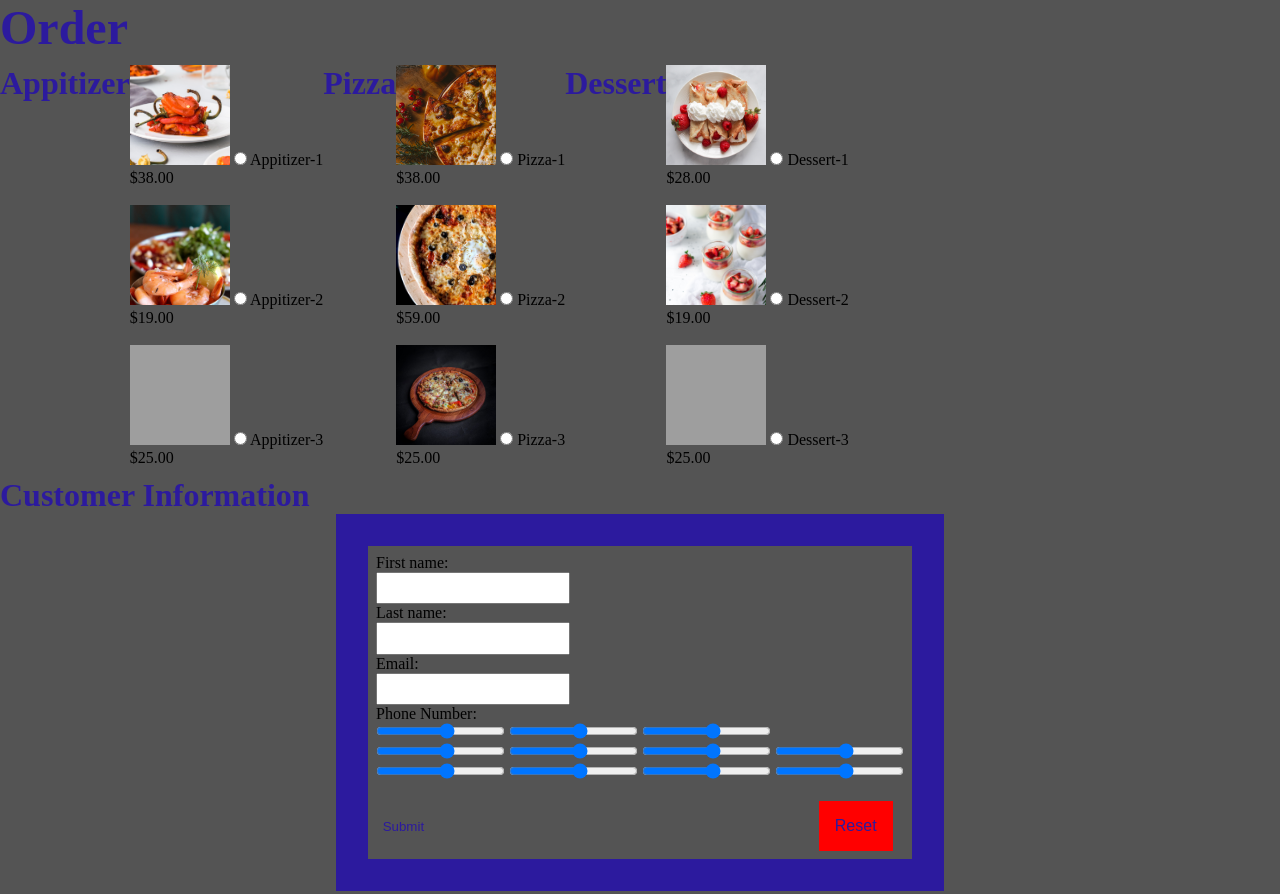
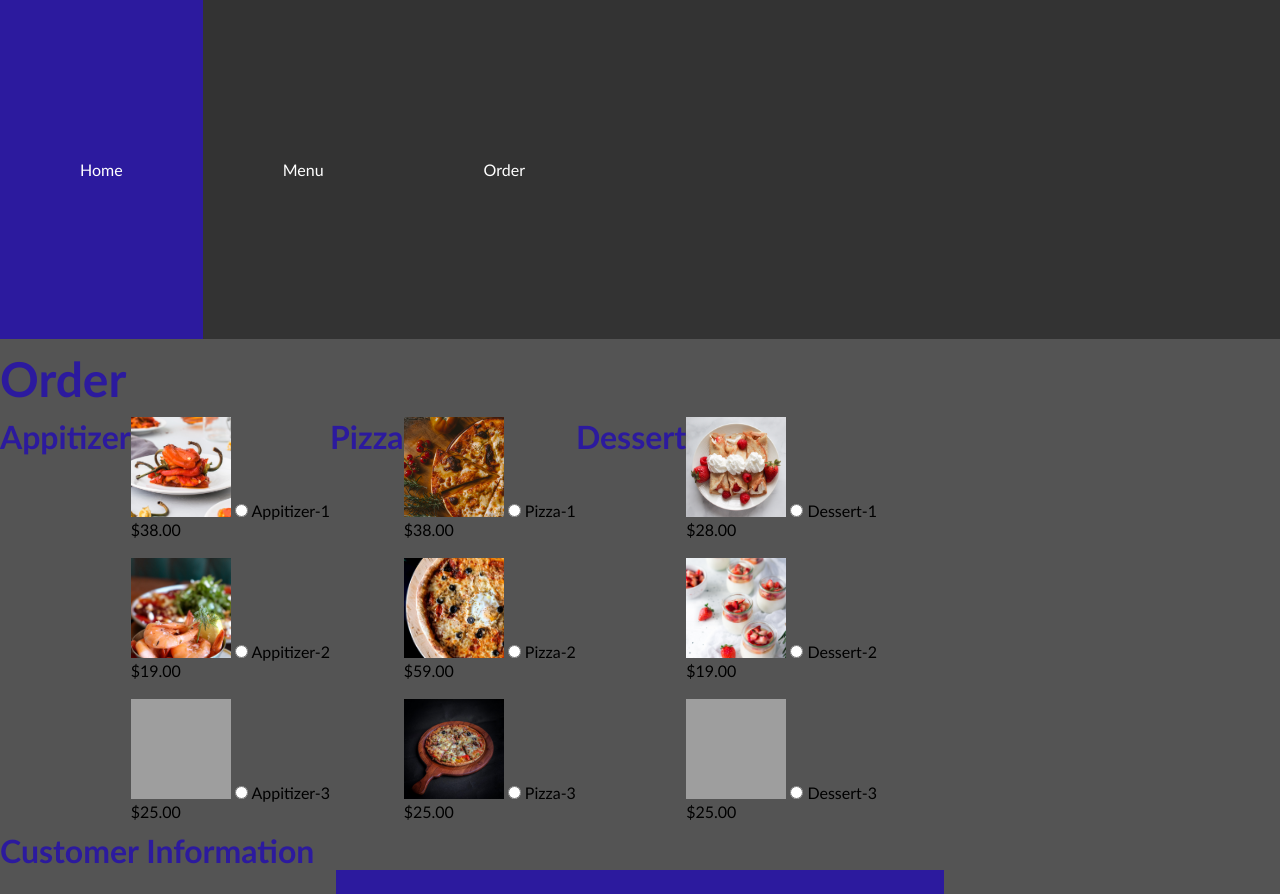
Before and after one commit to sachika13125/terrible-website-contest-sachika, a plain HTML site: page pages/order.html in a window 1280 px wide. Shown: the top 894 px of the page. Drawn offline with Linux system fonts and the light colour scheme; grey boxes are pictures that could not be loaded.

Commit message:
update files

```diff
--- a/pages/order.html
+++ b/pages/order.html
@@ -8,6 +8,15 @@
     </head>
 
     <body>
+        <nav>
+            <ul>
+                <li><a href="../index.html">Home</a></li>
+                <li><a href="../pages/menu.html">Menu</a></li>
+                <li><a href="../pages/order.html">Order</a></li>
+            </ul>
+        </nav>
+
+        <div class="page-container">
             <h1>Order</h1>
 
             <div class="flexbox">
@@ -93,7 +102,15 @@
                     <input type="submit" value="Submit">
                     <input type="reset" id="reset">
                 </form>
+            </div>
+        </div>
 
-        </div>
+        <footer>
+            <ul>
+                <li><a href="../index.html">Home</a></li>
+                <li><a href="../pages/menu.html">Menu</a></li>
+                <li><a href="../pages/order.html">Order</a></li>
+            </ul>
+        </footer>
     </body>
 </html>
--- a/style.css
+++ b/style.css
@@ -2,6 +2,7 @@
     margin: 0;
     padding: 0;
     box-sizing: border-box;
+    font-family: 'Trebuchet MS', 'Lucida Sans Unicode', 'Lucida Grande', 'Lucida Sans', Arial, sans-serif;
 }
 
 html{
@@ -31,6 +32,52 @@ h3 {
 p {
     font-size: 1em;
 }
+
+ul {
+    list-style-type: none;
+    overflow: hidden;
+}
+
+/* Nav */
+nav ul {
+    background-color: #333;
+    position: fixed;
+    top: 0;
+    width: 100%;
+    z-index: 10;
+}
+
+nav li {
+    float: left;
+}
+
+nav a {
+    display: block;
+    color: white;
+    text-align: center;
+    padding: 10em 5em;
+    text-decoration: none;
+}
+
+nav a:hover {
+    background-color: var(--secondary-color);
+}
+
+/* Footer */
+footer ul {
+    display: flex;
+    justify-content: center;
+    background-color: #333;
+}
+
+footer a {
+    display: block;
+    color: white;
+    text-align: center;
+    padding: 3em 3em;
+    text-decoration: none;
+}
+
 
 /* Index */
 body {
@@ -98,7 +145,11 @@ input[type="button"] {
 }
 
 /* Menu */
-.menu-page-container {
+.page-container {
+    margin-top: 350px;
+}
+
+#menu-page-container {
     display: flex;
 }
 
```
Also changed, not shown: pages/menu.html (+17 -1 lines). Lines whose indentation alone changed are shown as unchanged.
